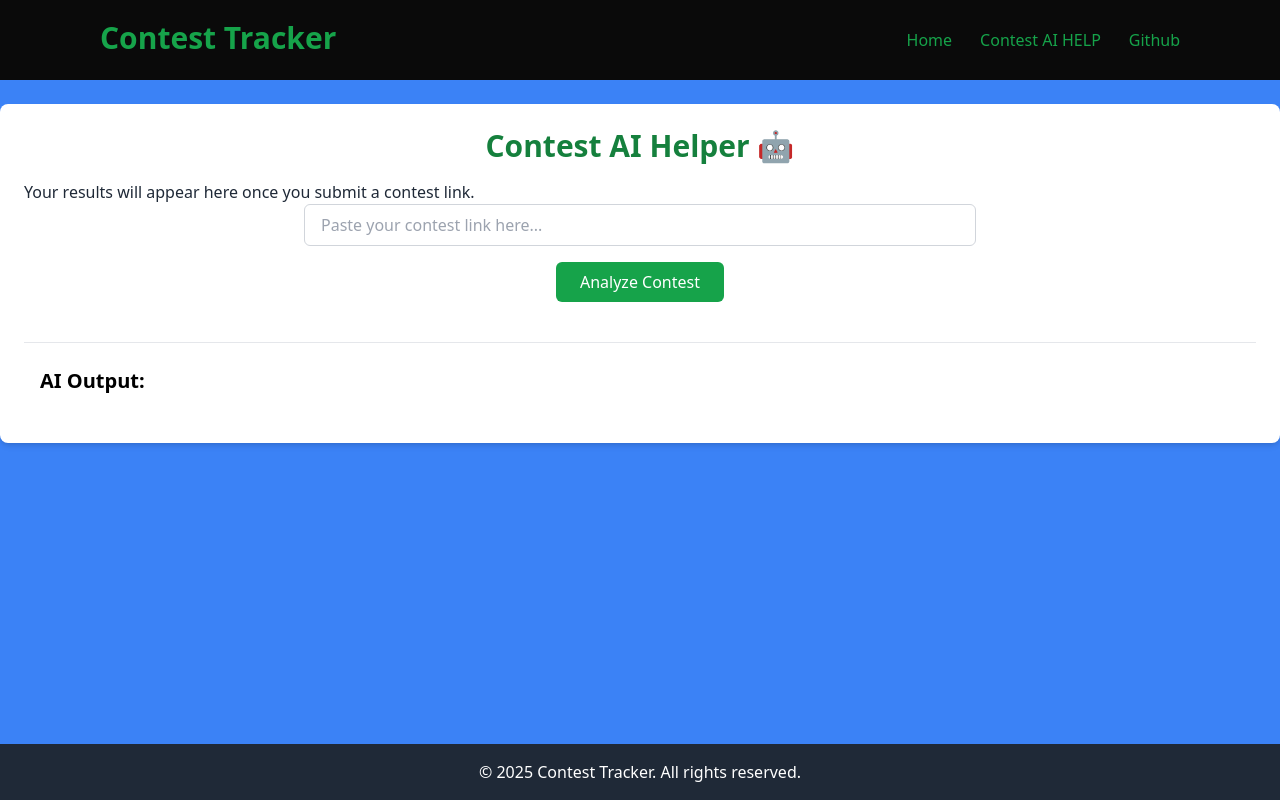
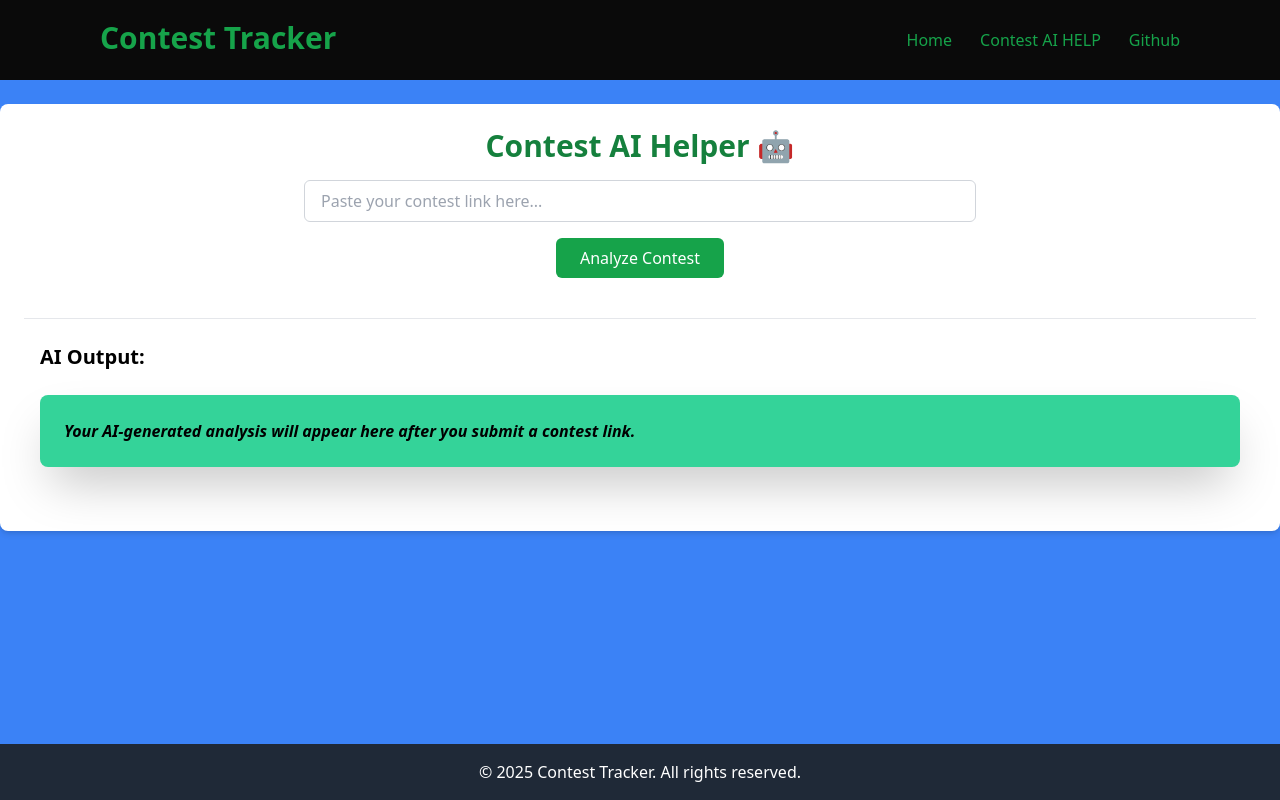
Before and after one commit to Lokeshranjan8/contest-tracker, a React (Vite) app: page /contest-ai-help in a window 1280 px wide. Built offline with nearby package versions, Linux system fonts and the light colour scheme.

Commit message:
make space for ai-response

```diff
--- a/src/components/ContestAIHelp.jsx
+++ b/src/components/ContestAIHelp.jsx
@@ -1,6 +1,5 @@
 import { useState } from "react";
-
-// ollama run mistral
+import ReactMarkdown from 'react-markdown';
 
 export default function ContestAIHelp() {
     const [contestLink, setContestLink] = useState("");
@@ -33,8 +32,6 @@ export default function ContestAIHelp() {
                     Contest AI Helper 🤖
                 </h1>
 
-                <p className="text-gray-800 whitespace-pre-wrap">{aiResponse || "Your results will appear here once you submit a contest link."}</p>
-
 
                 <div className="flex flex-col items-center space-y-4">
                     <input
@@ -56,7 +53,9 @@ export default function ContestAIHelp() {
 
                 <div className="mt-10 p-4 border-t pt-6">
                     <h2 className="text-xl font-semibold mb-2">AI Output:</h2>
-                    <p className="text-gray-500 italic whitespace-pre-wrap">{aiResponse}</p>
+                    <div className="max-w-7xl mx-auto bg-emerald-400 rounded-lg p-6 shadow-2xl mt-6 mb-6 italic font-semibold">
+                        <ReactMarkdown>{aiResponse || "Your AI-generated analysis will appear here after you submit a contest link."}</ReactMarkdown>
+                    </div>
                 </div>
             </div>
         </main>
```
